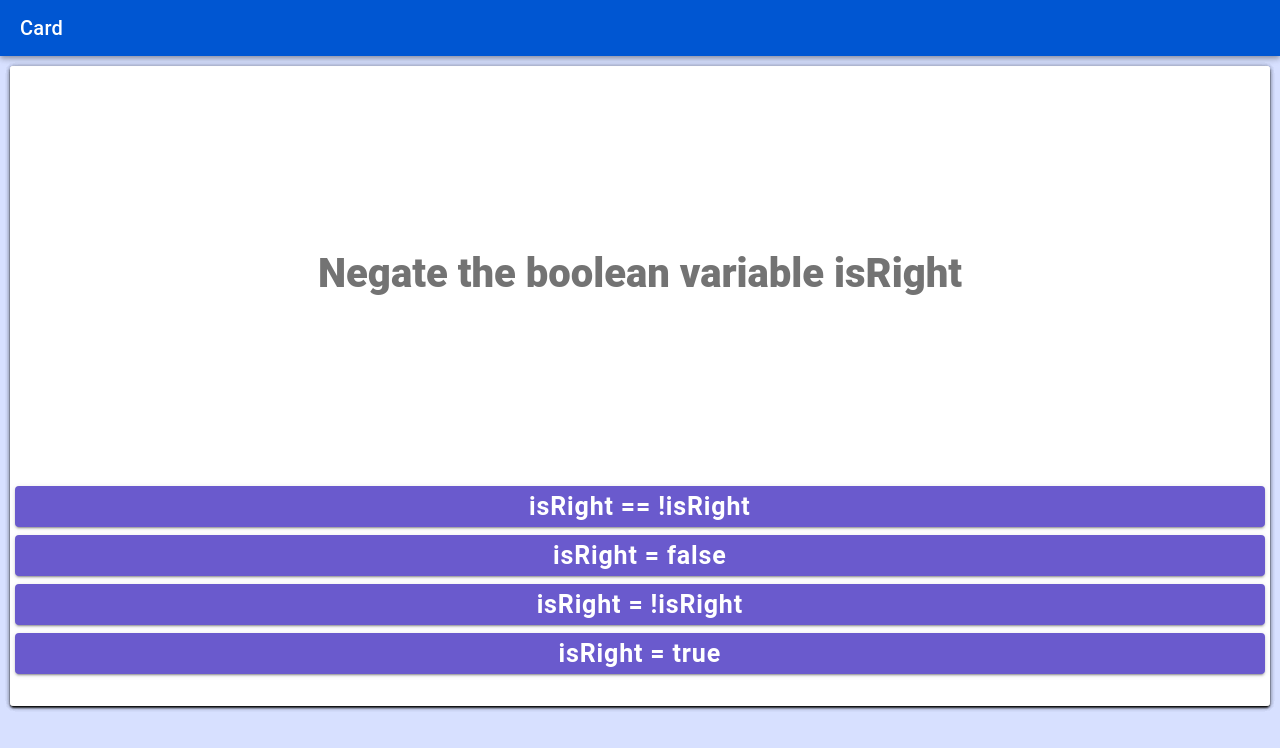
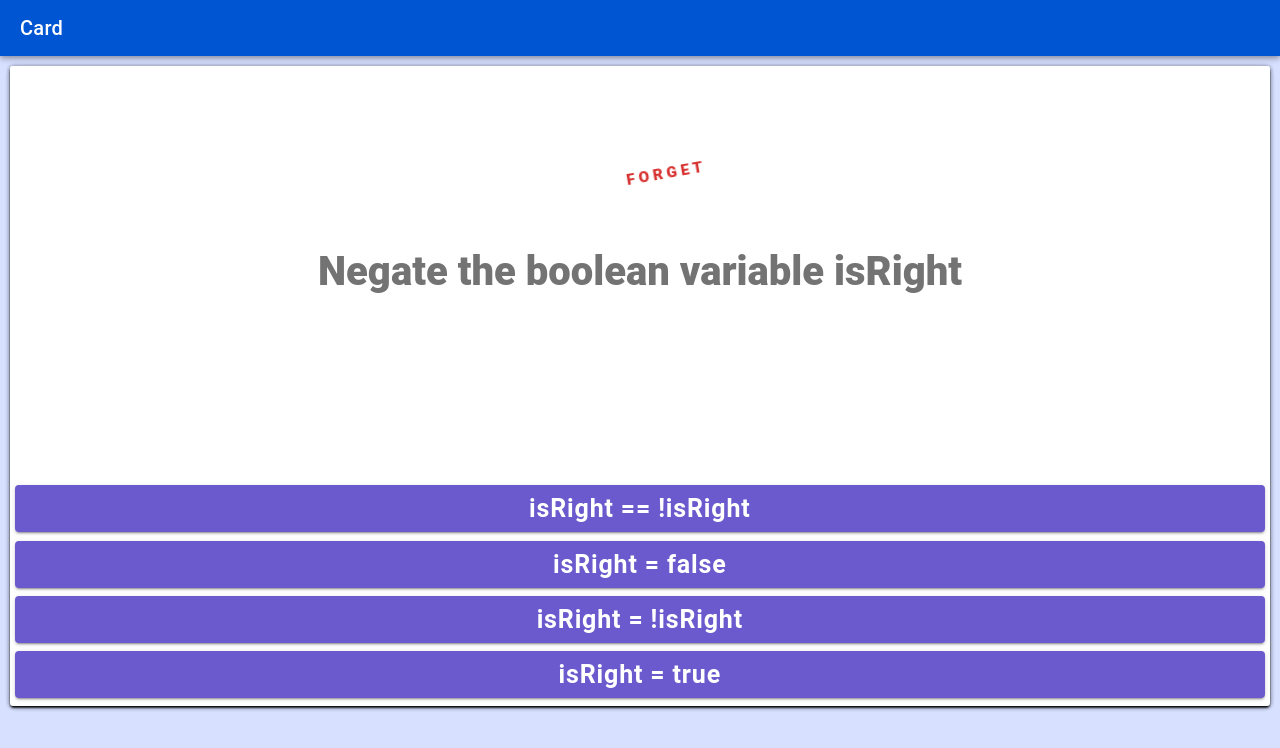
Before and after one commit to educational-technology-collective/Ambient_Learning, a React (Vite) app: page /home in a window 1280 px wide. Shown: the top 748 px of the page. Built offline with nearby package versions, Linux system fonts and the light colour scheme.

Commit message:
Change Indicators to using em. Adjust choice container size

```diff
--- a/src/MCQComponents/Choices.css
+++ b/src/MCQComponents/Choices.css
@@ -1,5 +1,6 @@
 .choice-container {
   display: flex;
   flex-direction: column;
-  margin: 0 0.2rem;
+  margin: 0.2rem 0.2rem;
+  height: 35%;
 }
--- a/src/MCQComponents/MCQChoice.css
+++ b/src/MCQComponents/MCQChoice.css
@@ -9,14 +9,17 @@
 
 .initial-button {
   --background: slateblue;
+  flex-grow: 1;
 }
 
 .correct-button {
   --background: darkgreen;
   --background-activated: darkgreen;
+  flex-grow: 1;
 }
 
 .incorrect-button {
   --background: crimson;
   --background-activated: crimson;
+  flex-grow: 1;
 }
--- a/src/components/Indicators.css
+++ b/src/components/Indicators.css
@@ -15,17 +15,17 @@
 }
 
 .negative {
-  top: 45px;
+  top: 3.5em;
   width: 50%;
 }
 
 .front-negative {
-  right: 30px;
+  right: 1.5em;
   rotate: 350deg;
 }
 
 .back-negative {
-  left: 30px;
+  left: 1.5em;
   rotate: 10deg;
 }
 .action-container {
@@ -38,7 +38,7 @@
 
 .action-text {
   text-align: center;
-  font-size: 20px;
+  font-size: 1.1em;
   font-weight: 900;
 }
 
@@ -48,18 +48,18 @@
 }
 
 .positive {
-  top: 45px;
+  top: 3.5em;
   width: 50%;
   rotate: 10deg;
 }
 
 .front-positive {
-  left: 30px;
+  left: 1.5em;
   rotate: 10deg;
 }
 
 .back-positive {
-  right: 30px;
+  right: 1.5em;
   rotate: 350deg;
 }
 
@@ -73,7 +73,7 @@
 }
 
 .onemore {
-  bottom: 55px;
+  bottom: 2em;
   width: 50%;
 }
 
@@ -87,7 +87,7 @@
 }
 
 .nomore {
-  top: 45px;
+  top: 2em;
   width: 50%;
 }
 
--- a/src/components/Indicators.tsx
+++ b/src/components/Indicators.tsx
@@ -8,15 +8,15 @@ export const FrontNegativeIndicator: React.FC<{ negativeOpacity: number }> = ({
   return (
     <div
       className="front negative front-negative"
-      style={{ opacity: negativeOpacity }}
+      style={{ opacity: 1 }}
     >
-      <IonItem className="action-container negative-container">
+      <div className="action-container negative-container">
         <IonText className="action-text negative-text">F O R G E T </IonText>
-        <IonIcon
+        {/* <IonIcon
           icon={sadOutline}
-          style={{ color: "#D63230", fontSize: "2em" }}
-        ></IonIcon>
-      </IonItem>
+          style={{ color: "#D63230", fontSize: "1.8em" }}
+        ></IonIcon> */}
+      </div>
     </div>
   );
 };
@@ -33,7 +33,7 @@ export const FrontPositiveIndicator: React.FC<{ positiveOpacity: number }> = ({
         <IonText className="action-text positive-text">K N O W</IonText>
         <IonIcon
           icon={happy}
-          style={{ color: "#256D1B", fontSize: "2em" }}
+          style={{ color: "#256D1B", fontSize: "1.8em" }}
         ></IonIcon>
       </IonItem>
     </div>
@@ -49,7 +49,7 @@ export const FrontOneMoreIndicator: React.FC<{ onemoreOpacity: number }> = ({
         <IonText className="action-text onemore-text">ONE MORE</IonText>
         <IonIcon
           icon={card}
-          style={{ color: "#7BB2D9", fontSize: "2em" }}
+          style={{ color: "#7BB2D9", fontSize: "1.8em" }}
         ></IonIcon>
       </IonItem>
     </div>
@@ -65,7 +65,7 @@ export const FrontNoMoreIndicator: React.FC<{ nomoreOpacity: number }> = ({
         <IonText className="action-text nomore-text">NO MORE</IonText>
         <IonIcon
           icon={close}
-          style={{ color: "#E8871E", fontSize: "2em" }}
+          style={{ color: "#E8871E", fontSize: "1.8em" }}
         ></IonIcon>
       </IonItem>
     </div>
@@ -84,7 +84,7 @@ export const BackNegativeIndicator: React.FC<{ negativeOpacity: number }> = ({
         <IonText className="action-text negative-text">F O R G E T </IonText>
         <IonIcon
           icon={sadOutline}
-          style={{ color: "#D63230", fontSize: "2em" }}
+          style={{ color: "#D63230", fontSize: "1.8em" }}
         ></IonIcon>
       </IonItem>
     </div>
@@ -103,7 +103,7 @@ export const BackPositiveIndicator: React.FC<{ positiveOpacity: number }> = ({
         <IonText className="action-text positive-text">K N O W</IonText>
         <IonIcon
           icon={happy}
-          style={{ color: "#256D1B", fontSize: "2em" }}
+          style={{ color: "#256D1B", fontSize: "1.8em" }}
         ></IonIcon>
       </IonItem>
     </div>
@@ -119,7 +119,7 @@ export const BackOneMoreIndicator: React.FC<{ onemoreOpacity: number }> = ({
         <IonText className="action-text onemore-text">ONE MORE</IonText>
         <IonIcon
           icon={card}
-          style={{ color: "#7BB2D9", fontSize: "2em" }}
+          style={{ color: "#7BB2D9", fontSize: "1.8em" }}
         ></IonIcon>
       </IonItem>
     </div>
@@ -134,7 +134,7 @@ export const BackNoMoreIndicator: React.FC<{ nomoreOpacity: number }> = ({
         <IonText className="action-text nomore-text">NO MORE</IonText>
         <IonIcon
           icon={close}
-          style={{ color: "#E8871E", fontSize: "2em" }}
+          style={{ color: "#E8871E", fontSize: "1.8em" }}
         ></IonIcon>
       </IonItem>
     </div>
```
